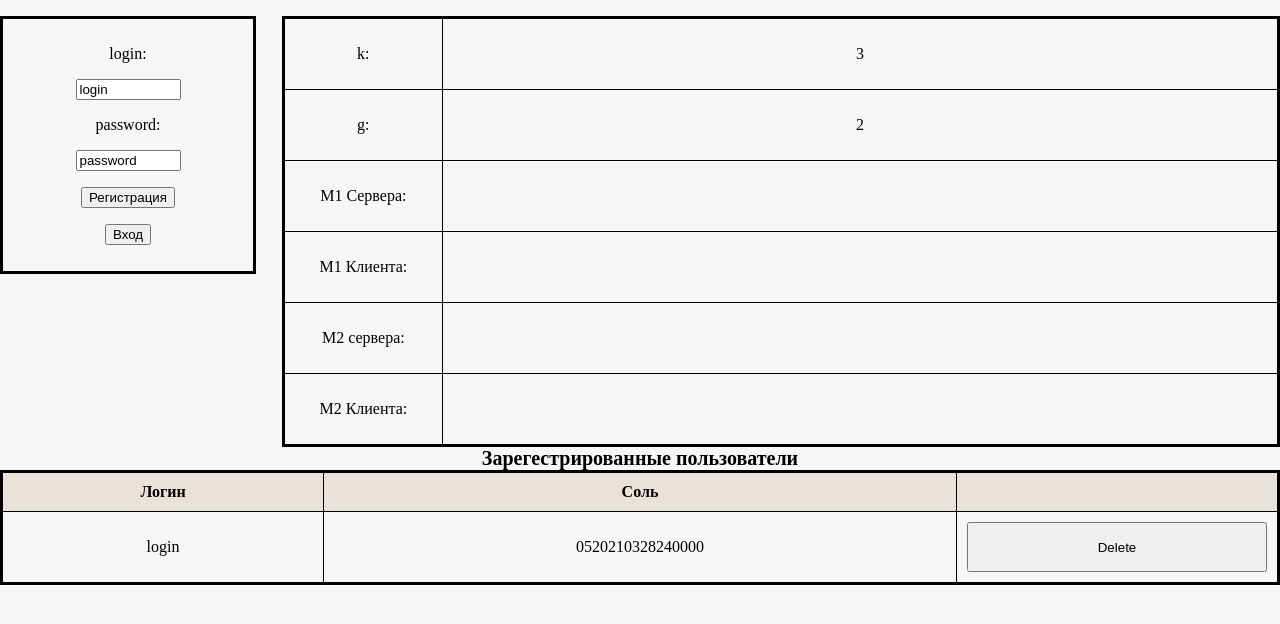
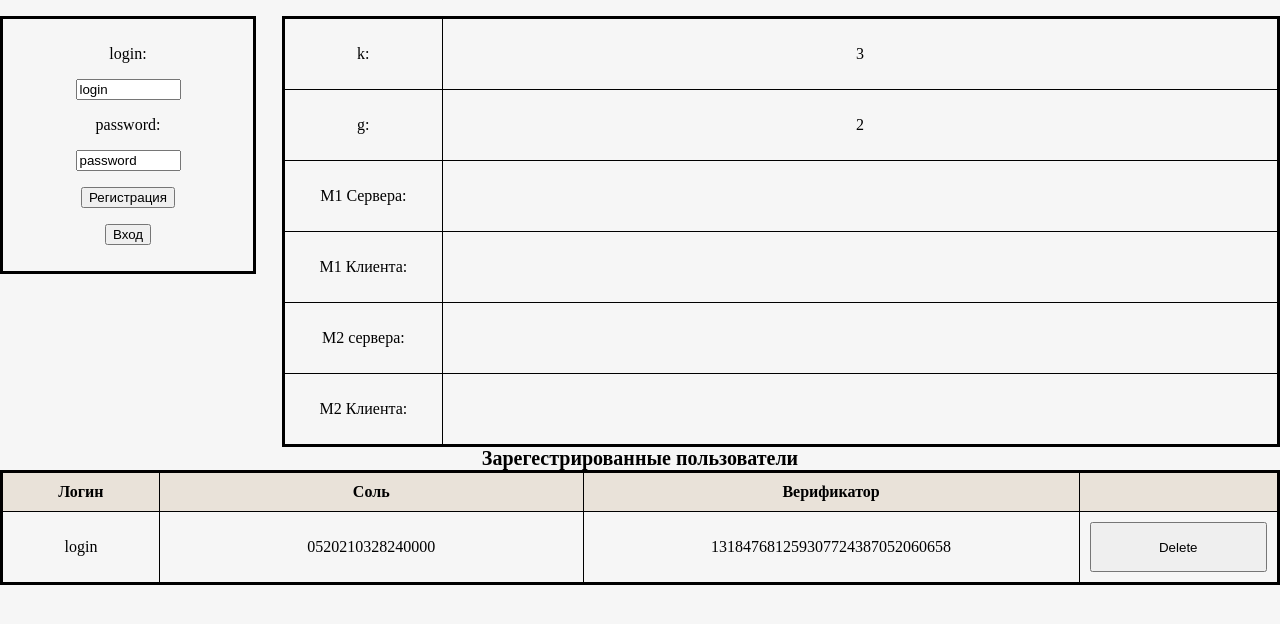
Before and after one commit to Lugertr/SRP_TEST, a plain HTML site: page index.html in a window 1280 px wide. Both pictures are taken after a click on the button "Регистрация". Drawn offline with Linux system fonts and the light colour scheme.

Commit message:
fix TABLE

```diff
--- a/index.html
+++ b/index.html
@@ -127,10 +127,13 @@
             <th width="300px">
                 Логин
             </th>
-            <th>
+            <th  width ="900px">
                 Соль
             </th>
-            <th width="300px">
+            <th width ="900px">
+                Верификатор
+            </th>
+            <th width="400px">
 
             </th>
         </tr>
--- a/src/Client.js
+++ b/src/Client.js
@@ -56,11 +56,6 @@ export default class Client{
             this.x = BigInt(this.H.hash(s+this.password,1));
 
             let u = this.H.hash(this.A.toString()+this.B.toString(),1);
-            console.log("-----------------------------------------------------------------------")
-            console.log(this.A)
-            console.log(this.B)
-            console.log("cl U:")
-            console.log(u)
             u = BigInt(u);
             console.log(u)
             this.Sc =this.expmod((BigInt(this.B)-(this.k*this.expmod(this.g,this.x,this.N))),(this.a+u*this.x),this.N);
--- a/src/Server.js
+++ b/src/Server.js
@@ -70,7 +70,10 @@ export default class Server{
             let sol = newRow.insertCell(1);
             let TextSol = document.createTextNode(text[1]);
 
-            let dell = newRow.insertCell(2);
+            let ver = newRow.insertCell(2);
+            let TextVer = document.createTextNode(text[0]);
+
+            let dell = newRow.insertCell(3);
             let btn = document.createElement("button");
             btn.innerHTML = "Delete";
             btn.name = n;
@@ -85,6 +88,7 @@ export default class Server{
             dell.appendChild(btn);
             log.appendChild(TextLog);
             sol.appendChild(TextSol);
+            ver.appendChild(TextVer);
         }
     }
 
```
